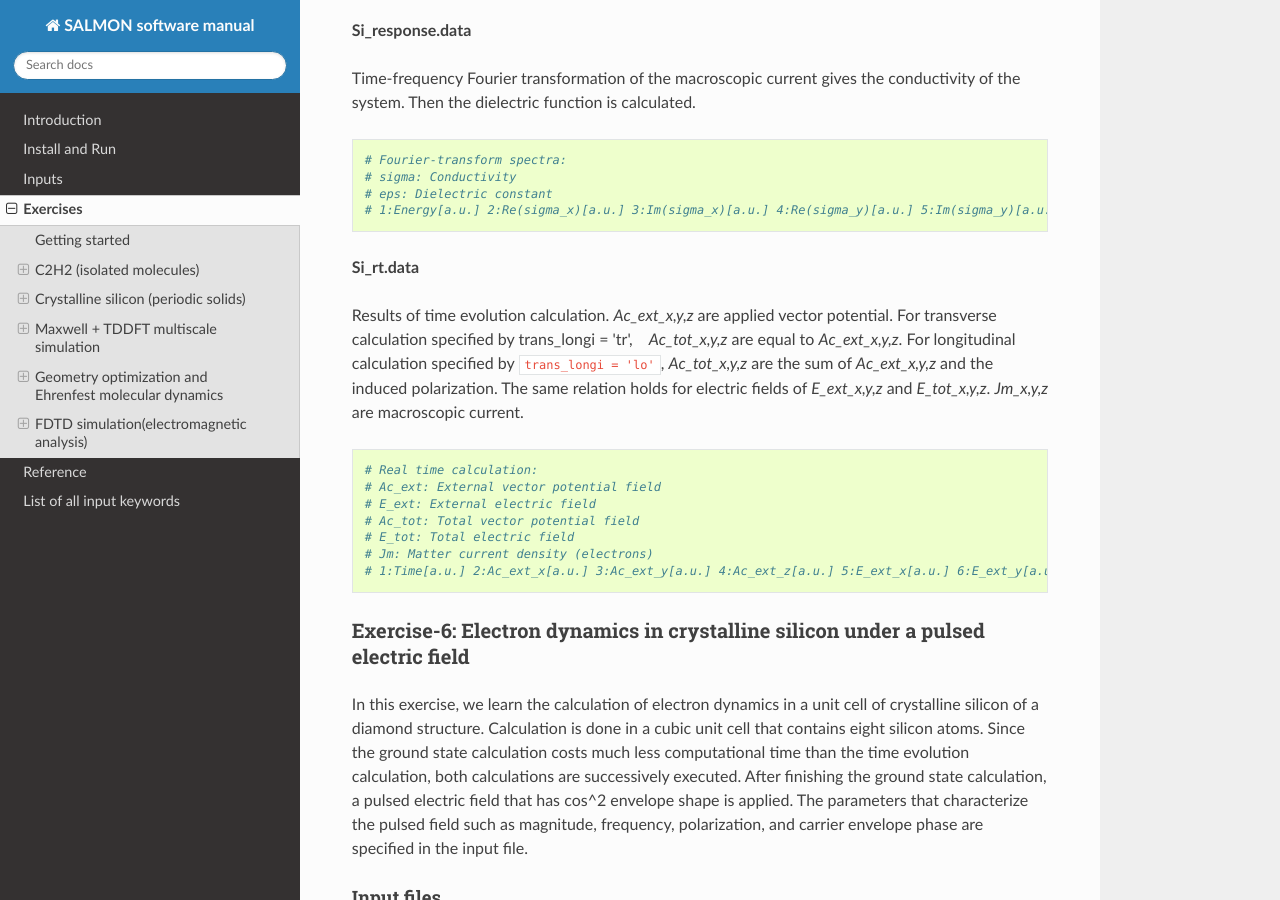
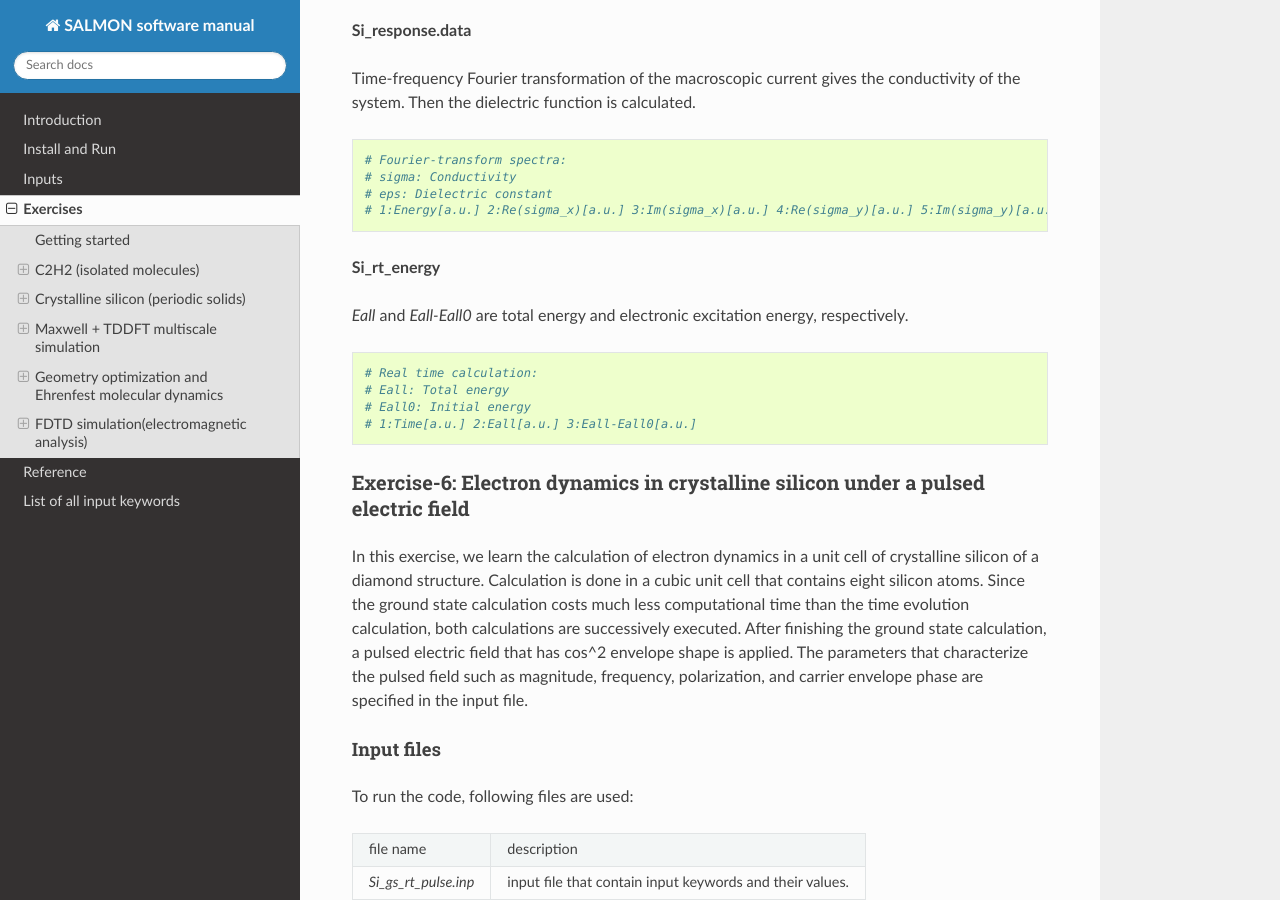
Before and after one commit to SALMON-TDDFT/SALMON-DOCS, a Sphinx documentation site: the page built from source/exercises.rst, in a window 1280 px wide and 900 px high, scrolled down 37694 px. Built offline with Sphinx 7.4.7 and the Read the Docs theme 2.0.0, drawn with Linux system fonts in a browser that asks for light colours; formulas are drawn with MathJax 3.

Commit message:
Update exercises.rst

```diff
--- a/source/exercises.rst
+++ b/source/exercises.rst
@@ -2147,25 +2147,16 @@ the conductivity of the system. Then the dielectric function is calculated.
    # eps: Dielectric constant
    # 1:Energy[a.u.] 2:Re(sigma_x)[a.u.] 3:Im(sigma_x)[a.u.] 4:Re(sigma_y)[a.u.] 5:Im(sigma_y)[a.u.] 6:Re(sigma_z)[a.u.] 7:Im(sigma_z)[a.u.] 8:Re(eps_x)[none] 9:Im(eps_x)[none] 10:Re(eps_y)[none] 11:Im(eps_y)[none] 12:Re(eps_z)[none] 13:Im(eps_z)[none]
 
-**Si_rt.data**
-
-Results of time evolution calculation. *Ac_ext_x,y,z* are applied vector potential.
-For transverse calculation specified by trans_longi = 'tr',　*Ac_tot_x,y,z* are equal to *Ac_ext_x,y,z*.
-For longitudinal calculation specified by ``trans_longi = 'lo'``,
-*Ac_tot_x,y,z* are the sum of *Ac_ext_x,y,z* and the induced polarization.
-The same relation holds for electric fields of *E_ext_x,y,z* and *E_tot_x,y,z*.
-*Jm_x,y,z* are macroscopic current.
+**Si_rt_energy**
+
+*Eall* and *Eall-Eall0* are total energy and electronic excitation energy, respectively.
 
 ::
 
    # Real time calculation:
-   # Ac_ext: External vector potential field
-   # E_ext: External electric field
-   # Ac_tot: Total vector potential field
-   # E_tot: Total electric field
-   # Jm: Matter current density (electrons)
-   # 1:Time[a.u.] 2:Ac_ext_x[a.u.] 3:Ac_ext_y[a.u.] 4:Ac_ext_z[a.u.] 5:E_ext_x[a.u.] 6:E_ext_y[a.u.] 7:E_ext_z[a.u.] 8:Ac_tot_x[a.u.] 9:Ac_tot_y[a.u.] 10:Ac_tot_z[a.u.] 11:E_tot_x[a.u.] 12:E_tot_y[a.u.] 13:E_tot_z[a.u.]  14:Jm_x[a.u.] 15:Jm_y[a.u.] 16:Jm_z[a.u.]
-
+   # Eall: Total energy
+   # Eall0: Initial energy
+   # 1:Time[a.u.] 2:Eall[a.u.] 3:Eall-Eall0[a.u.]
 
 .. _exercise-6:
 
```
